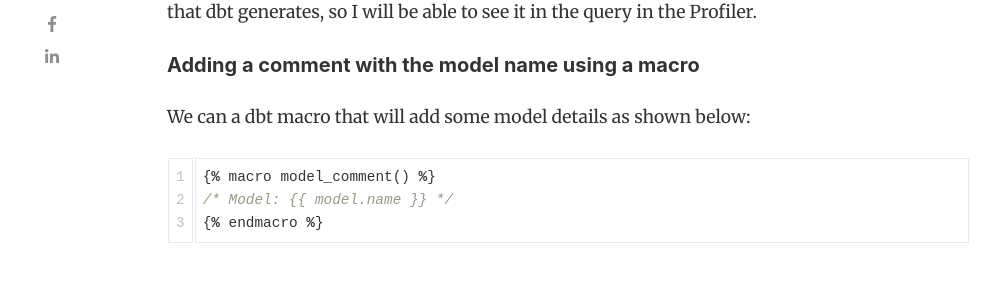
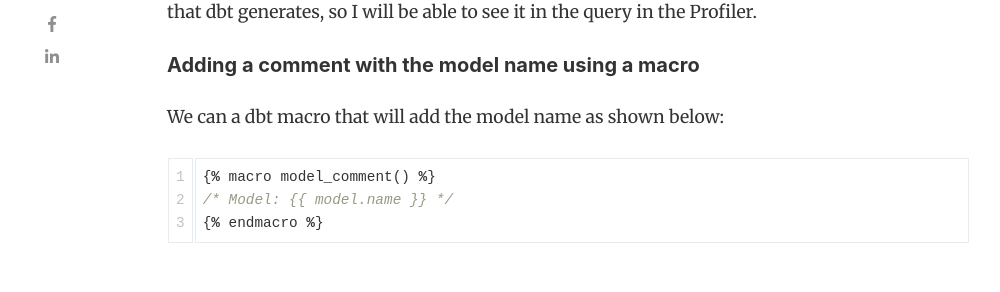
Before and after one commit to jaygrossman/jaygrossman.github.io, a Jekyll site: the page built from _posts/2024-10-10-associating_dbt_models_to_queries_in_snowflake.md, in a window 1280 px wide and 900 px high, scrolled down 2610 px. Shown: the part 154-446 px from the top of the window, without its empty margins (118-1118 px from the left). Built offline with Jekyll 4.4.1, drawn with Linux system fonts in a browser that asks for light colours; nearby versions of some CDN libraries; comment, search, counter and statistics services are not loaded.

Commit message:
associating_dbt_models_to_queries_in_snowflake

````diff
--- a/_posts/2024-10-10-associating_dbt_models_to_queries_in_snowflake.md
+++ b/_posts/2024-10-10-associating_dbt_models_to_queries_in_snowflake.md
@@ -38,7 +38,7 @@ comments: false
 
 <h5>Adding a comment with the model name using a macro</h5>
 
-<p>We can a dbt macro that will add some model details as shown below:</p>
+<p>We can a dbt macro that will add the model name as shown below:</p>
 
 {% raw %}
 ```sql
````
